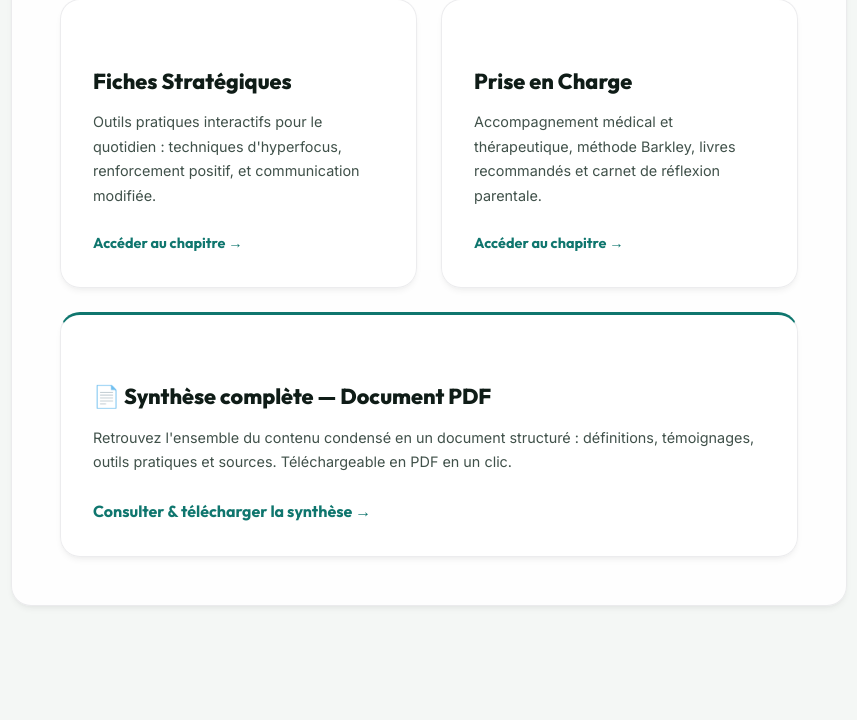
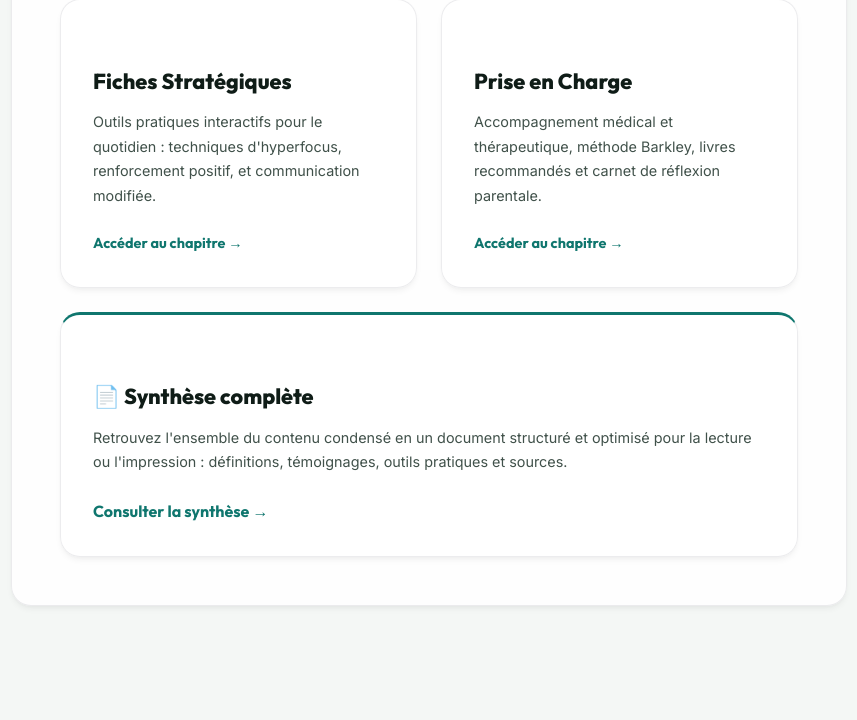
Before and after one commit to deobarto-cmyk/toptdahdeobarto, a PHP site: page / in a window 1280 px wide. Shown: the part 1841-2561 px from the top of the page, without its empty margins (211-1068 px from the left). Run offline with PHP 8.4, Linux system fonts and the light colour scheme.

Commit message:
Content: Remove misleading PDF download text from synthesis card

```diff
--- a/index.php
+++ b/index.php
@@ -99,10 +99,10 @@ include 'includes/nav.php';
           <!-- Card 5 : Synthèse -->
           <div class="portal-card" style="border-top: 3px solid var(--primary); grid-column: 1 / -1;">
             <div class="portal-card-body">
-              <h3>📄 Synthèse complète — Document PDF</h3>
-              <p>Retrouvez l'ensemble du contenu condensé en un document structuré : définitions, témoignages, outils pratiques et sources. Téléchargeable en PDF en un clic.</p>
+              <h3>📄 Synthèse complète</h3>
+              <p>Retrouvez l'ensemble du contenu condensé en un document structuré et optimisé pour la lecture ou l'impression : définitions, témoignages, outils pratiques et sources.</p>
             </div>
-            <a href="synthese" class="portal-link" style="font-size:1rem;">Consulter &amp; télécharger la synthèse →</a>
+            <a href="synthese" class="portal-link" style="font-size:1rem;">Consulter la synthèse →</a>
           </div>
 
         </div>
```
